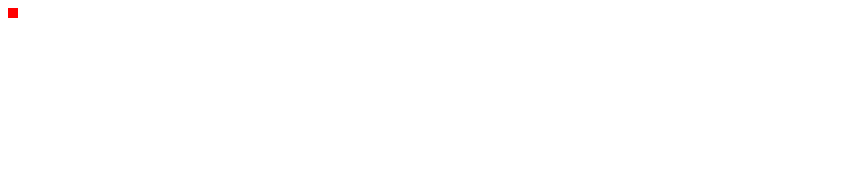
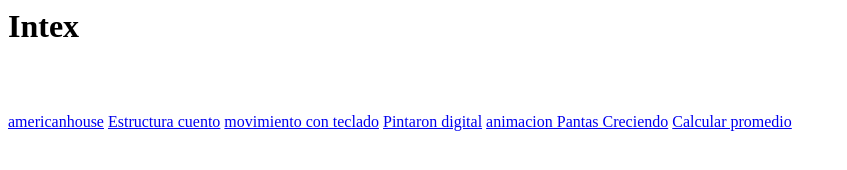
Before and after one commit to manuel-ruiz-23/arteRara, a plain HTML site: page index.html in a window 1280 px wide. Shown: the whole page, without its empty margins (0-847 px from the left). Drawn offline with Linux system fonts and the light colour scheme.

Commit message:
hola index

```diff
--- a/index.html
+++ b/index.html
@@ -1,45 +1,14 @@
-<style>
-#cuadro {
-    position: absolute;
-    height: 10px;
-    width: 10px;
-    background: red;
-}
-</style>
 <body>
-    <div id="cuadro"></div>
+    <h1>Intex</h1>
+    <div style="color: #00000000">
+        <h2>centroEnlazador</h2>
+
+        <a href="./americanhouse/index.html">americanhouse</a>
+        <a href="./cuento/index.html">Estructura cuento</a>
+        <a href="./movimiento/index.html">movimiento con teclado</a>
+        <a href="./paint/index.html">Pintaron digital</a>
+        <a href="./plantio/index.html">animacion Pantas Creciendo</a>
+        <a href="./promedio/calificacion.html">Calcular promedio</a>
+
+    </div>
 </body>
-<script>
-document.addEventListener("keydown", function(event) {
-    console.log(event.which);
-})
-//get cuadro
-const cuadro = document.getElementById('cuadro');
-console.log(cuadro);
-
-//move up 38
-document.addEventListener("keypress", function(event) {
-    if (event.keyCode == 38) {
-        alert('hi.')
-    }
-})
-//move down 40
-document.addEventListener("keydown", function(event) {
-    if (event.keyCode == 40) {
-        console.log('itryed');
-        cuadro.style.top = cuadro.style.top + 100;
-    }
-})
-//move right 37
-document.addEventListener("keypress", function(event) {
-    if (event.keyCode == 37) {
-        alert('hi.')
-    }
-})
-//move left 39
-document.addEventListener("keypress", function(event) {
-    if (event.keyCode == 39) {
-        alert('hi.')
-    }
-})
-</script>
```
Also changed, not shown: cuento/index.html (+7 -0 lines), movimiento/index.html (added, +45 -0 lines).
